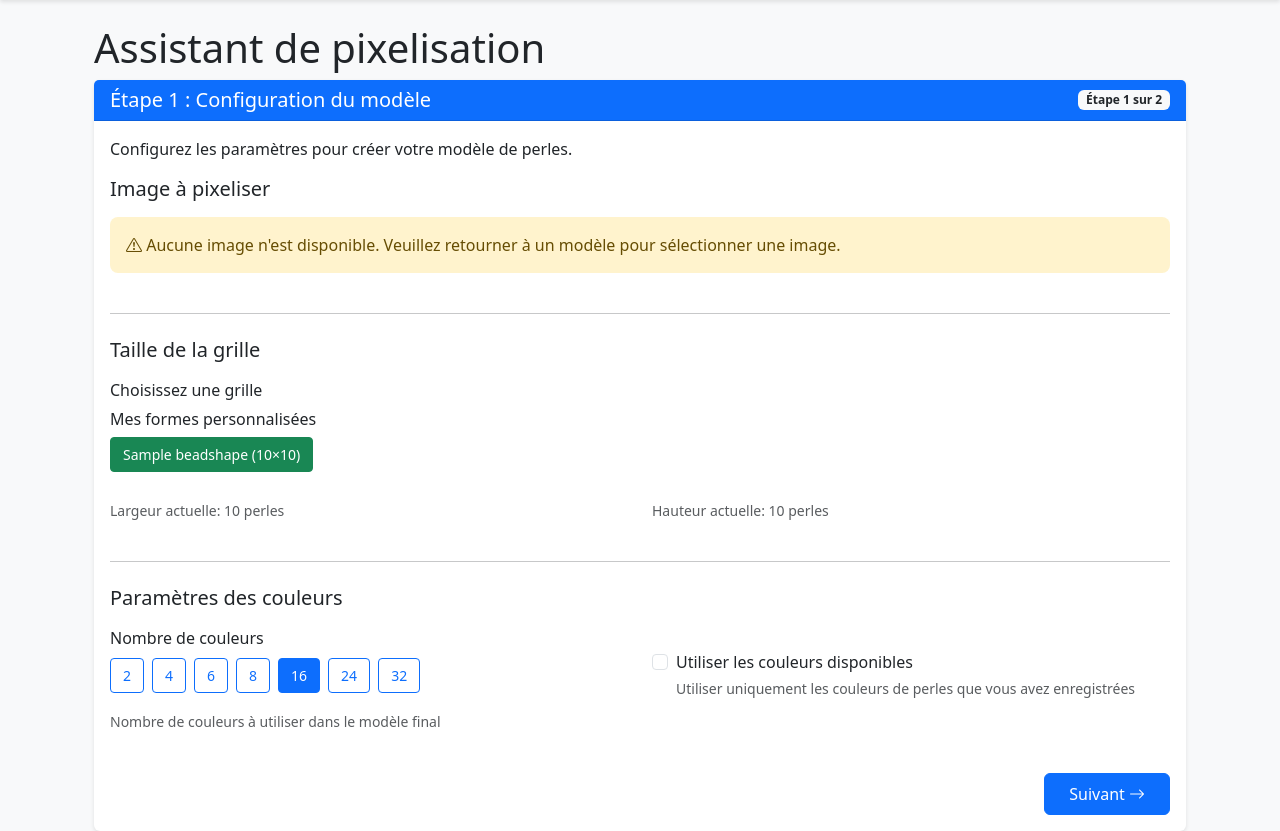
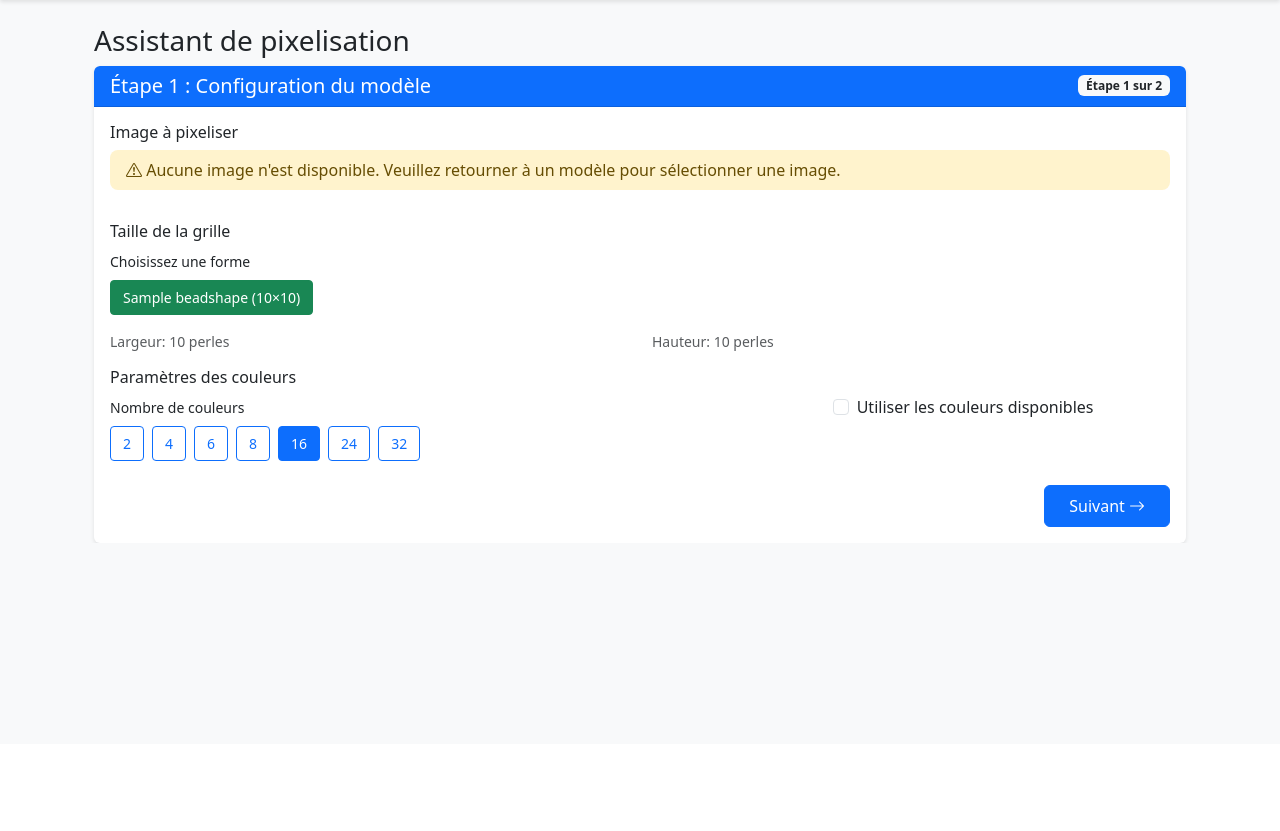
Before and after one commit to lbihin/buggel_perl, a Django app: page /pixelization-wizard/ in a window 1280 px wide. Shown: the part 56-887 px from the top of the page. After the commit the page ends 599 px from the top, so only its background shows below. Run offline with Django 5.2, Linux system fonts and the light colour scheme; a user stored in the database is signed in; tables that the repository leaves empty hold one stand-in row (values such as "Sample post").

```diff
--- a/beadmodels/static/css/pixelization_wizard.css
+++ b/beadmodels/static/css/pixelization_wizard.css
@@ -19,3 +19,198 @@
     background-color: #0d6efd;
     color: white;
 }
+
+/* Optimisations pour éviter le défilement */
+.wizard-container {
+    max-height: calc(100vh - 120px);
+    overflow-y: auto;
+}
+
+.wizard-card {
+    max-width: 100%;
+    overflow-x: hidden;
+}
+
+.wizard-image {
+    max-height: 200px;
+    width: auto;
+    object-fit: contain;
+}
+
+/* Rendre la palette de couleurs plus compacte */
+.color-palette {
+    display: grid;
+    grid-template-columns: repeat(auto-fill, minmax(150px, 1fr));
+    gap: 10px;
+}
+
+/* Nouvelle disposition pour la palette de couleurs */
+.palette-container {
+    display: grid;
+    grid-template-columns: repeat(4, 1fr);
+    /* 4 colonnes de taille égale */
+    gap: 8px;
+    max-height: 300px;
+    overflow-y: auto;
+    border: 1px solid #e9ecef;
+    border-radius: 4px;
+    padding: 8px;
+    background-color: #ffffff;
+    margin-bottom: 10px;
+}
+
+.palette-item {
+    display: flex;
+    align-items: center;
+    padding: 4px 8px;
+    border-radius: 4px;
+    background-color: #f8f9fa;
+    border: 1px solid #e9ecef;
+    font-size: 0.75rem;
+    white-space: nowrap;
+    overflow: hidden;
+    text-overflow: ellipsis;
+    margin-bottom: 4px;
+}
+
+.color-swatch {
+    width: 24px;
+    height: 24px;
+    border: 1px solid #dee2e6;
+    border-radius: 4px;
+    flex-shrink: 0;
+}
+
+.color-info {
+    display: flex;
+    flex-direction: column;
+    margin-left: 8px;
+    font-size: 0.75rem;
+    overflow: hidden;
+}
+
+.color-code {
+    color: #6c757d;
+    white-space: nowrap;
+    overflow: hidden;
+    text-overflow: ellipsis;
+}
+
+.color-count {
+    font-weight: 500;
+}
+
+/* Optimisation de l'affichage sur les appareils mobiles */
+@media (max-width: 768px) {
+    .wizard-image {
+        max-height: 150px;
+    }
+
+    .segmented-control .btn-check+.btn {
+        padding: 4px 8px;
+        font-size: 12px;
+    }
+
+    .palette-container {
+        grid-template-columns: repeat(2, 1fr);
+        /* 2 colonnes sur mobile */
+    }
+
+    .image-actions-container {
+        flex-direction: column;
+    }
+}
+
+/* Optimisation pour l'image dans l'étape 2 */
+.pixelized-result {
+    max-height: 180px !important;
+    max-width: 180px !important;
+    height: auto !important;
+    width: auto !important;
+    display: block;
+    margin: 0 auto;
+}
+
+/* Adaptation pour les écrans plus petits */
+@media (max-width: 1200px) {
+    .palette-container {
+        grid-template-columns: repeat(3, 1fr);
+        /* 3 colonnes sur écrans moyens */
+    }
+}
+
+@media (max-width: 992px) {
+    .palette-container {
+        grid-template-columns: repeat(2, 1fr);
+        /* 2 colonnes sur petits écrans */
+    }
+}
+
+@media (max-width: 768px) {
+    .palette-container {
+        grid-template-columns: repeat(1, 1fr);
+        /* 1 colonne sur mobile */
+    }
+}
+
+/* Styles pour la page de résultat de pixelisation */
+#pixelizedImage {
+    max-height: 600px;
+    max-width: 100%;
+    height: auto !important;
+    width: auto !important;
+    display: block;
+    margin: 0 auto;
+}
+
+.color-square {
+    display: inline-block;
+    width: 20px;
+    height: 20px;
+    border: 1px solid #ddd;
+    border-radius: 3px;
+    margin-right: 4px;
+    vertical-align: middle;
+}
+
+/* Container pour l'image et les actions */
+.image-actions-container {
+    display: flex;
+    align-items: flex-start;
+    gap: 8px;
+    margin-bottom: 20px;
+    margin-right: 20px;
+}
+
+.image-container {
+    flex-grow: 1;
+    flex-basis: 70%;
+}
+
+.actions-container {
+    flex-basis: 30%;
+    min-width: 120px;
+}
+
+/* Adaptation pour les écrans plus petits */
+@media (max-width: 768px) {
+    .palette-container {
+        grid-template-columns: repeat(2, 1fr);
+    }
+
+    .image-actions-container {
+        flex-direction: column;
+    }
+
+    .image-container,
+    .actions-container {
+        flex-basis: 100%;
+        width: 100%;
+    }
+}
+
+/* Styles pour la pixelized-result image */
+.border.rounded {
+    border: 1px solid #dee2e6 !important;
+    border-radius: 0.25rem !important;
+}
--- a/beadmodels/templates/beadmodels/pixelization/pixelization_wizard.html
+++ b/beadmodels/templates/beadmodels/pixelization/pixelization_wizard.html
@@ -6,11 +6,11 @@
 {% endblock %}
 
 {% block content %}
-  <div class="container mt-4">
-    <h1>Assistant de pixelisation</h1>
+  <div class="container mt-3 wizard-container">
+    <h1 class="h3">Assistant de pixelisation</h1>
 
     {% if wizard_step == 1 %}
-      <div class="card">
+      <div class="card wizard-card">
         <div class="card-header bg-primary text-white">
           <div class="d-flex justify-content-between align-items-center">
             <h5 class="mb-0">Étape 1 : Configuration du modèle</h5>
@@ -18,8 +18,6 @@
           </div>
         </div>
         <div class="card-body">
-          <p class="mb-3">Configurez les paramètres pour créer votre modèle de perles.</p>
-
           <form method="post" class="needs-validation" novalidate>
             {% csrf_token %}
 
@@ -33,35 +31,31 @@
               </div>
             {% endif %}
 
-            <div class="row mb-4">
+            <div class="row mb-3">
               <div class="col-12">
-                <h5 class="mb-3">Image à pixeliser</h5>
+                <h5 class="h6 mb-2">Image à pixeliser</h5>
                 {% if model and model.original_image %}
                   <div class="text-center">
-                    <img id="preview" src="{{ model.original_image.url }}" alt="Image à pixeliser" style="max-height: 300px; max-width: 100%;" />
+                    <img id="preview" src="{{ model.original_image.url }}" alt="Image à pixeliser" class="wizard-image" />
                   </div>
                   <input type="hidden" name="use_model_image" value="true" />
                   <input type="hidden" name="model_id" value="{{ model.id }}" />
                 {% else %}
-                  <div class="alert alert-warning">
+                  <div class="alert alert-warning py-2">
                     <i class="bi bi-exclamation-triangle"></i> Aucune image n'est disponible. Veuillez retourner à un modèle pour sélectionner une image.
                   </div>
                 {% endif %}
               </div>
             </div>
 
-            <hr class="my-4" />
-            <h5 class="mb-3">Taille de la grille</h5>
+            <div class="row mb-3">
+              <div class="col-12">
+                <h5 class="h6 mb-2">Taille de la grille</h5>
+                <label class="form-label small">Choisissez une forme</label>
 
-            <div class="row mb-4">
-              <div class="col-12">
-                <label class="form-label">Choisissez une grille</label>
-
-                <div class="segmented-control mb-3">
+                <div class="segmented-control mb-2">
                   {% if user_shapes %}
-                    <!-- Formes personnalisées -->
-                    <div class="mb-2">
-                      <h6>Mes formes personnalisées</h6>
+                    <div class="mb-1">
                       <div class="d-flex flex-wrap gap-2">
                         {% for shape in user_shapes %}
                           <div class="form-check form-check-inline">
@@ -94,7 +88,7 @@
                       </div>
                     </div>
                   {% else %}
-                    <div class="alert alert-warning mt-3">
+                    <div class="alert alert-warning py-2 mt-2">
                       <i class="bi bi-exclamation-triangle"></i> Aucune forme personnalisée n'est disponible.
                       <a href="{% url 'beadmodels:user_settings' %}?tab=shapes_new" class="alert-link">Créez une forme</a> dans vos paramètres pour adapter votre modèle à vos besoins.
                     </div>
@@ -105,28 +99,28 @@
                 <input type="hidden" name="grid_width" id="id_grid_width" value="{{ form.grid_width.value|default:'29' }}" required>
                 <input type="hidden" name="grid_height" id="id_grid_height" value="{{ form.grid_height.value|default:'29' }}" required>
 
-                <div class="row mb-2">
-                  <div class="col-md-6">
-                    <div class="form-text mb-2">
-                      Largeur actuelle: <span id="display_width">{{ form.grid_width.value|default:'29' }}</span> perles
+                <div class="row">
+                  <div class="col-6">
+                    <div class="form-text">
+                      Largeur: <span id="display_width">{{ form.grid_width.value|default:'29' }}</span> perles
                     </div>
                   </div>
-                  <div class="col-md-6">
-                    <div class="form-text mb-2">
-                      Hauteur actuelle: <span id="display_height">{{ form.grid_height.value|default:'29' }}</span> perles
+                  <div class="col-6">
+                    <div class="form-text">
+                      Hauteur: <span id="display_height">{{ form.grid_height.value|default:'29' }}</span> perles
                     </div>
                   </div>
                 </div>
               </div>
             </div>
 
-            <hr class="my-4" />
-            <h5 class="mb-3">Paramètres des couleurs</h5>
-
+            <div class="row mb-2">
+              <div class="col-12">
+                <h5 class="h6 mb-2">Paramètres des couleurs</h5>
                 <div class="row">
-              <div class="col-md-6 mb-3">
-                <label class="form-label">Nombre de couleurs</label>
-                <div class="segmented-control mb-3">
+                  <div class="col-md-8 mb-2">
+                    <label class="form-label small">Nombre de couleurs</label>
+                    <div class="segmented-control">
                       {% for value in color_values %}
                       <div class="form-check form-check-inline">
                         <input
@@ -143,7 +137,6 @@
                       </div>
                       {% endfor %}
                     </div>
-                <small class="form-text text-muted">{{ form.color_reduction.help_text }}</small>
                     {% if form.color_reduction.errors %}
                       <div class="invalid-feedback d-block">
                         {{ form.color_reduction.errors }}
@@ -151,16 +144,17 @@
                     {% endif %}
                   </div>
 
-              <div class="col-md-6 mb-3">
-                <div class="form-check mt-4">
+                  <div class="col-md-4 mb-2">
+                    <div class="form-check">
                       {{ form.use_available_colors }}
                       <label class="form-check-label" for="{{ form.use_available_colors.id_for_label }}">{{ form.use_available_colors.label }}</label>
-                  <small class="d-block form-text text-muted">{{ form.use_available_colors.help_text }}</small>
+                    </div>
+                  </div>
                 </div>
               </div>
             </div>
 
-            <div class="d-flex justify-content-end mt-4">
+            <div class="d-flex justify-content-end mt-3">
               <button type="submit" name="next_step" class="btn btn-primary" {% if not has_grid_options %}disabled{% endif %}>Suivant <i class="bi bi-arrow-right"></i></button>
             </div>
           </form>
```
Also changed, not shown: beadmodels/templates/beadmodels/pixelization/pixelization_result.html (+71 -46 lines). Lines whose indentation alone changed are shown as unchanged.
